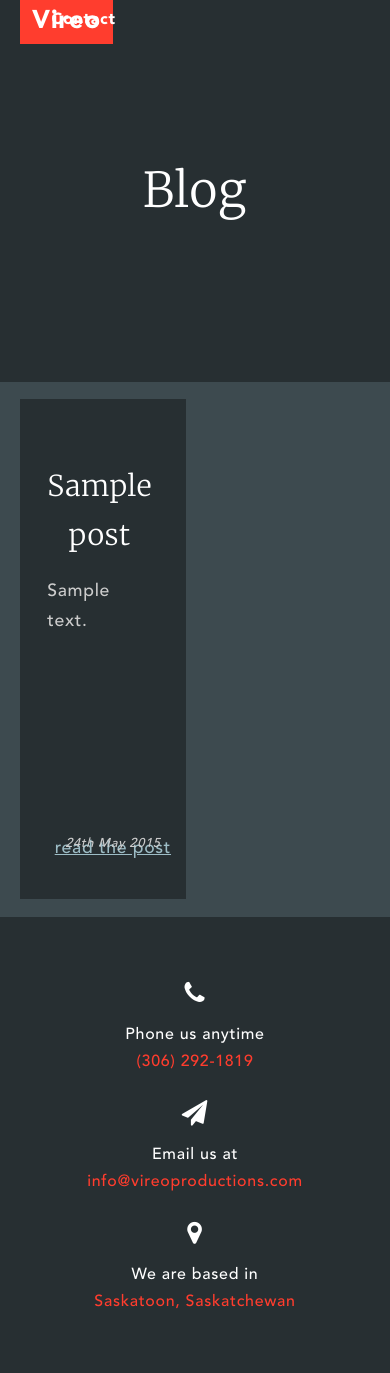
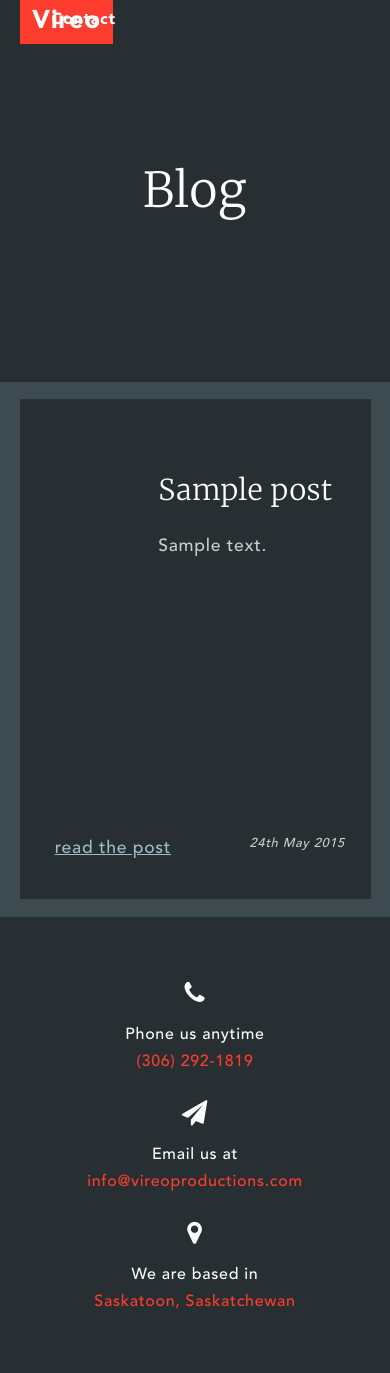
Before and after one commit to 7Mears/vireo, a WordPress theme: the page made by themes/vireo/home.php in a window 390 px wide. Run offline with PHP 8.4 and a stand-in for WordPress, Linux system fonts and the light colour scheme; the site name, menu and one post (Sample post) are stand-ins, and other content is empty; some libraries are stand-ins or nearby versions.

Commit message:
contact page, blog archive, portfolio archive

```diff
--- a/themes/vireo/sass/theme/_blog.scss
+++ b/themes/vireo/sass/theme/_blog.scss
@@ -34,6 +34,10 @@
 
   a:first-child {
     text-decoration: none;
+  }
+
+  @include bp-medium {
+    width: 100%;
   }
 }
 
--- a/themes/vireo/sass/theme/_contact.scss
+++ b/themes/vireo/sass/theme/_contact.scss
@@ -1,6 +1,10 @@
 .contact-form {
   width: 600px;
   margin: $padding-main auto;
+
+  @include bp-medium {
+    width: 100%;
+  }
 
   input[type="submit"] {
     &:hover,
--- a/themes/vireo/sass/theme/_portfolio.scss
+++ b/themes/vireo/sass/theme/_portfolio.scss
@@ -19,10 +19,16 @@
   }
 }
 
+
 .portfolio-archive-post--content,
 .portfolio-archive-post--image {
   width: 50%;
   padding: $padding-main;
+
+  @include bp-medium {
+    width: 100%;
+    float: none;
+  }
 }
 
 .portfolio-archive-post--content {
@@ -33,6 +39,7 @@
   float: left;
   padding-left: 0;
 }
+
 
 .portfolio-archive-post--title {
   color: $color__text-alt;
--- a/themes/vireo/style.css
+++ b/themes/vireo/style.css
@@ -1431,6 +1431,11 @@ object {
 .blog-post a:first-child {
   text-decoration: none;
 }
+@media only screen and (max-width: 55em) {
+  .blog-post {
+    width: 100%;
+  }
+}
 
 .blog-post--content {
   float: right;
@@ -1492,6 +1497,13 @@ object {
   width: 50%;
   padding: 2em;
 }
+@media only screen and (max-width: 55em) {
+  .portfolio-archive-post--content,
+  .portfolio-archive-post--image {
+    width: 100%;
+    float: none;
+  }
+}
 
 .portfolio-archive-post--content {
   float: right;
@@ -1547,6 +1559,11 @@ object {
   width: 600px;
   margin: 2em auto;
 }
+@media only screen and (max-width: 55em) {
+  .contact-form {
+    width: 100%;
+  }
+}
 .contact-form input[type="submit"]:hover, .contact-form input[type="submit"]:active, .contact-form input[type="submit"]:hover {
   color: #272F32;
 }
```
